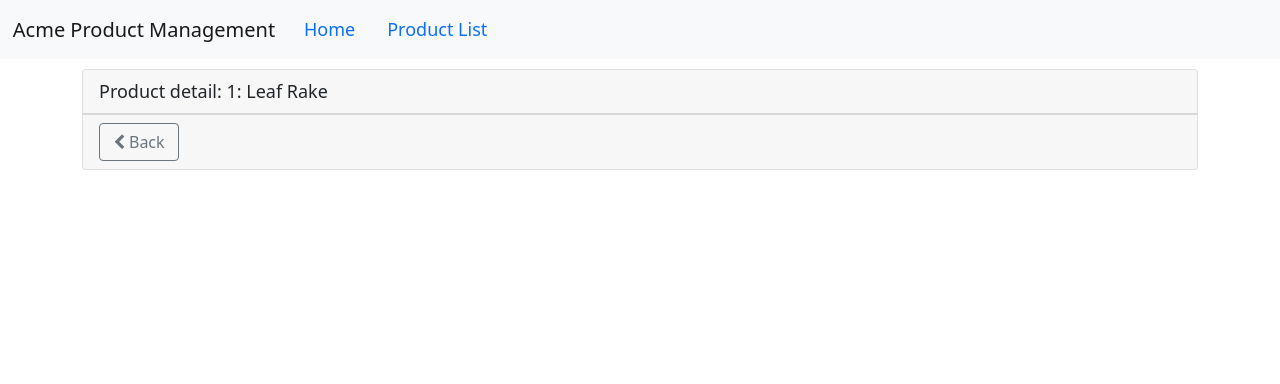
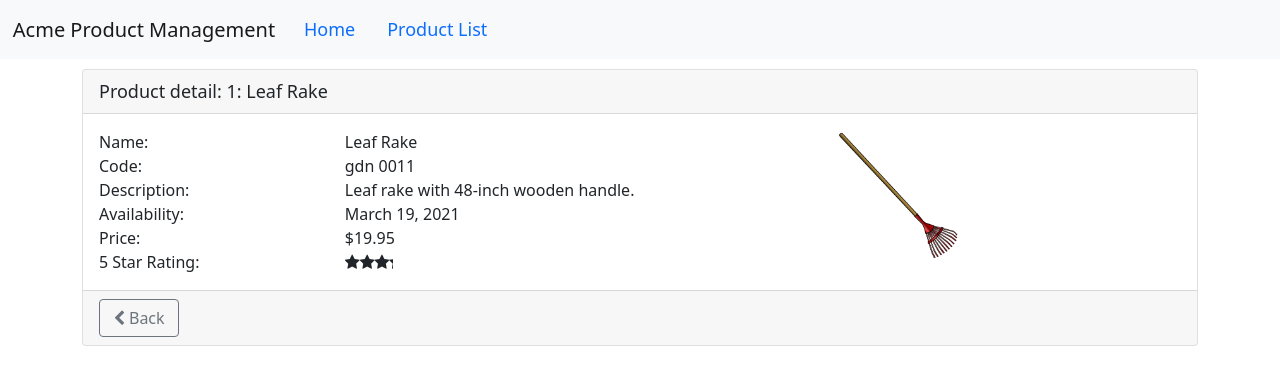
Before and after one commit to Lukasenko22/apm-new, an Angular app: page /products/1 in a window 1280 px wide. Shown: the top 384 px of the page. Built offline with nearby package versions, Linux system fonts and the light colour scheme.

Commit message:
Added product detail properties to html and service getProductById

```diff
--- a/src/app/products/product-detail/product-detail.component.html
+++ b/src/app/products/product-detail/product-detail.component.html
@@ -1,6 +1,47 @@
 <div class="card">
   <div class="card-header">
     {{pageTitle + ': '+product?.productName}}
+  </div>
+  <div class='card-body'
+       *ngIf='product'>
+    <div class='row'>
+      <div class='col-md-8'>
+        <div class='row'>
+          <div class='col-md-4'>Name:</div>
+          <div class='col-md-8'>{{product.productName}}</div>
+        </div>
+        <div class='row'>
+          <div class='col-md-4'>Code:</div>
+          <div class='col-md-8'>{{product.productCode | lowercase | convertToSpaces: '-'}}</div>
+        </div>
+        <div class='row'>
+          <div class='col-md-4'>Description:</div>
+          <div class='col-md-8'>{{product.description}}</div>
+        </div>
+        <div class='row'>
+          <div class='col-md-4'>Availability:</div>
+          <div class='col-md-8'>{{product.releaseDate}}</div>
+        </div>
+        <div class='row'>
+          <div class='col-md-4'>Price:</div>
+          <div class='col-md-8'>{{product.price|currency:'USD':'symbol'}}</div>
+        </div>
+        <div class='row'>
+          <div class='col-md-4'>5 Star Rating:</div>
+          <div class='col-md-8'>
+            <pm-star [rating]='product.starRating'></pm-star>
+          </div>
+        </div>
+      </div>
+
+      <div class='col-md-4'>
+        <img class='center-block img-responsive'
+             [style.width.px]='120'
+             [style.margin.px]='2'
+             [src]='product.imageUrl'
+             [title]='product.productName'>
+      </div>
+    </div>
   </div>
   <div class="card-footer">
     <button class="btn btn-outline-secondary"
--- a/src/app/products/product-detail/product-detail.component.ts
+++ b/src/app/products/product-detail/product-detail.component.ts
@@ -1,6 +1,10 @@
 import { Component, OnInit } from '@angular/core';
 import {ActivatedRoute, Router} from "@angular/router";
 import {IProduct} from "../product";
+import {ProductService} from "../product.service";
+import {Subscriber, Subscription} from "rxjs";
+import {isNull} from "@angular/compiler/src/output/output_ast";
+import {isEmpty} from "rxjs/operators";
 
 @Component({
   templateUrl: './product-detail.component.html',
@@ -9,28 +13,31 @@
 export class ProductDetailComponent implements OnInit {
   pageTitle: string = 'Product detail'
   product: IProduct | undefined;
+  sub!: Subscription;
+  errorMessage: string = '';
 
   constructor(private route: ActivatedRoute,
-              private router: Router) {
+              private router: Router,
+              private productService: ProductService) {
 
   }
 
   ngOnInit(): void {
     const id = Number(this.route.snapshot.paramMap.get('id'));
     this.pageTitle += `: ${id}`;
-    this.product = {
-      "productId": 1,
-      "productName": "Leaf Rake",
-      "productCode": "GDN-0011",
-      "releaseDate": "March 19, 2021",
-      "description": "Leaf rake with 48-inch wooden handle.",
-      "price": 19.95,
-      "starRating": 3.2,
-      "imageUrl": "assets/images/leaf_rake.png"
-    }
+    this.sub = this.productService.getProductById(id).subscribe({
+      next: product => {
+        this.product = product;
+      },
+      error: errorMsg => this.errorMessage = errorMsg
+    });
   }
 
   onBack(): void {
     this.router.navigate(['/products']);
   }
+
+  ngOnDestroy(): void {
+    this.sub.unsubscribe();
+  }
 }
--- a/src/app/products/product.service.ts
+++ b/src/app/products/product.service.ts
@@ -1,8 +1,8 @@
 import {Injectable} from "@angular/core";
 import {IProduct} from "./product";
 import {HttpClient, HttpErrorResponse} from "@angular/common/http";
-import {Observable, throwError} from "rxjs";
-import {catchError, tap} from "rxjs/operators";
+import {Observable, of, throwError} from "rxjs";
+import {catchError, map, tap} from "rxjs/operators";
 
 @Injectable({
   providedIn: "root"
@@ -21,6 +21,13 @@
     );
   }
 
+  getProductById(productId: number): Observable<IProduct | undefined> {
+    return this.getProducts()
+      .pipe(
+        map((products: IProduct[]) => products.find(p => p.productId === productId))
+      );
+  }
+
   private handleError(err: HttpErrorResponse) {
     // in a real world app, we may send the server to some remote logging infrastructure
     // instead of just logging it to the console
```
